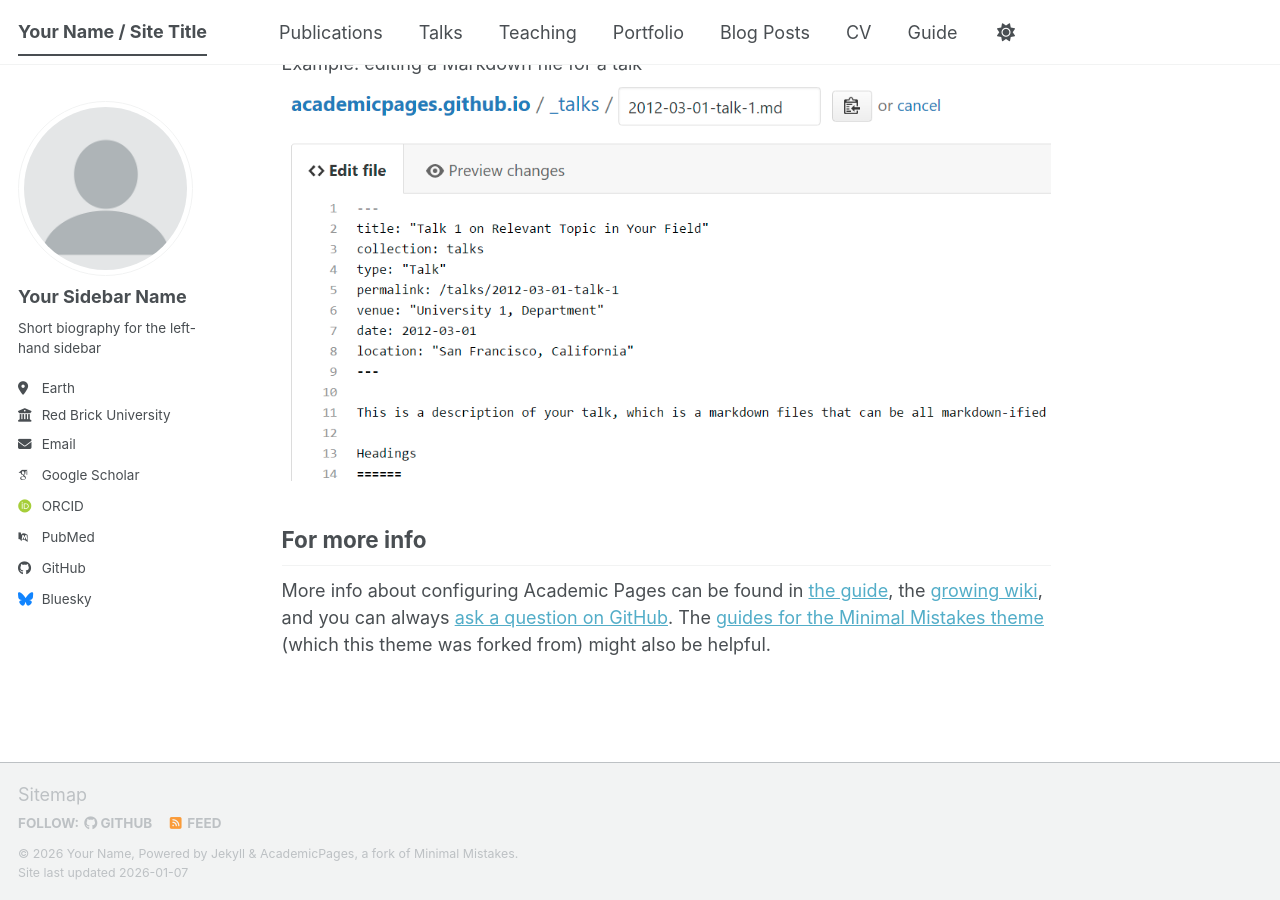
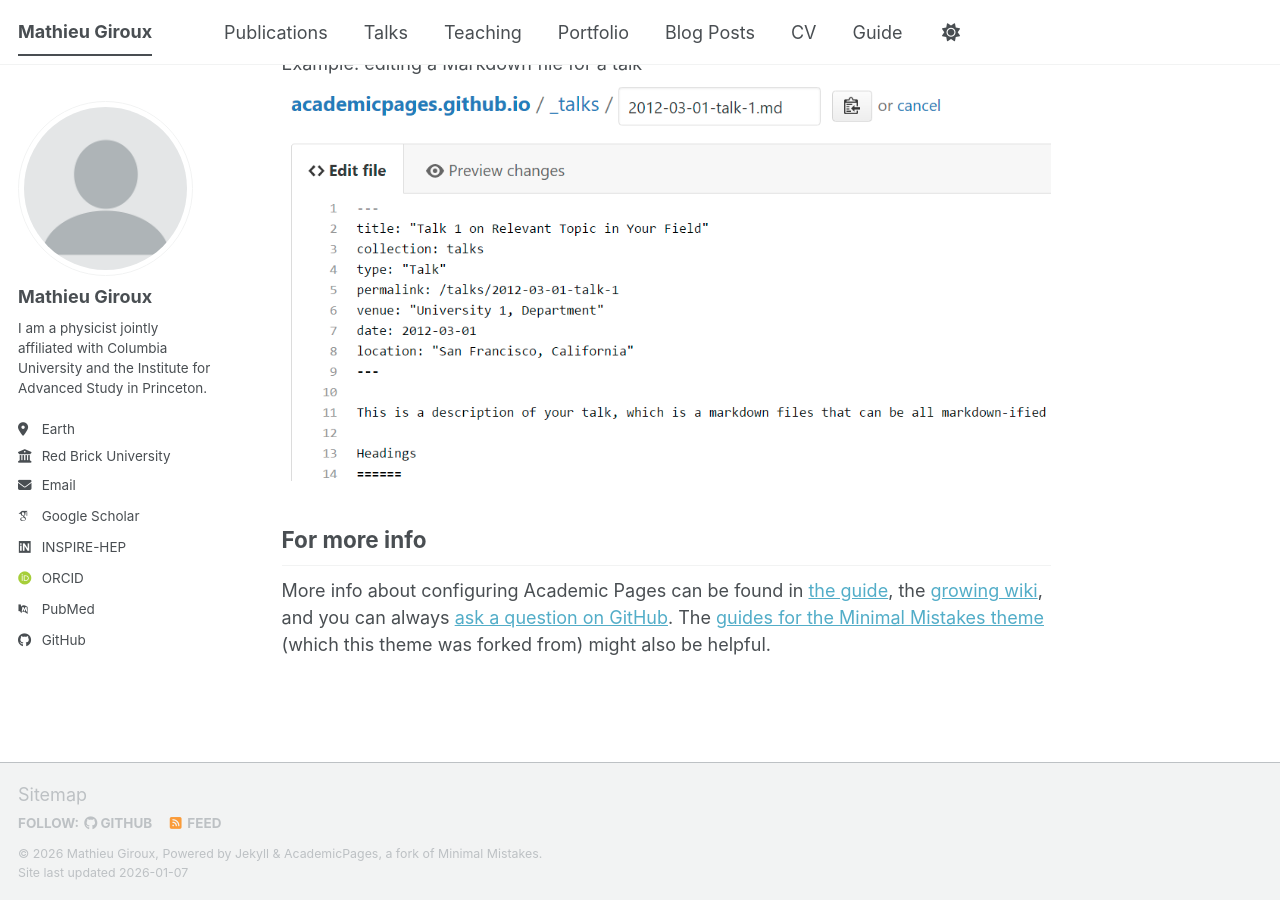
Before and after one commit to StrangeQuark007/StrangeQuark007.github.io, a Jekyll site: the page built from _pages/about.md, in a window 1280 px wide and 900 px high, scrolled down 2720 px. Built offline with Jekyll 4.4.1, drawn with Linux system fonts in a browser that asks for light colours; some web fonts are replaced; a script bundle is joined from its source files by our own code; library files that are not in the unit come from our copies.

Commit message:
Update _config.yml

```diff
--- a/_config.yml
+++ b/_config.yml
@@ -9,9 +9,9 @@
 # Basic Site Settings
 locale                   : "en-US"
 site_theme               : "default" # The available themes options are "default", "air", "sunrise", "mint", "dirt" and "contrast"
-title                    : "Your Name / Site Title"
+title                    : "Mathieu Giroux"
 title_separator          : "-"
-name                     : &name "Your Name"
+name                     : &name "Mathieu Giroux"
 description              : &description "Your Name's academic portfolio"   # Update this with a general description of your site, this is the default if not overridden by a page
 url                      : https://academicpages.github.io # The base hostname & protocol for your site e.g. "https://[your GitHub username].github.io",
                                                            # or if you already have some other page hosted on Github then use "https://[your GitHub username].github.io/[Your Repo Name]"
@@ -24,21 +24,21 @@ repository               : "academicpages/academicpages.github.io"
 author:
   # Biographic information
   avatar           : "profile.png"
-  name             : "Your Sidebar Name"
+  name             : "Mathieu Giroux"
   pronouns         : # example: "she/her"
-  bio              : "Short biography for the left-hand sidebar"
+  bio              : "I am a physicist jointly affiliated with Columbia University and the Institute for Advanced Study in Princeton."
   location         : "Earth"
   employer         : "Red Brick University"
   uri              : # URL
-  email            : "none@example.org"
+  email            : "giroux@ias.edu"
 
   # Academic websites
   academia         : # URL
   arxiv            : # URL - Update with the correct link to your profile
   googlescholar    : "https://scholar.google.com/citations?user=PS_CX0AAAAAJ"
-  inspire-hep      : # URL
+  inspire-hep      : "https://inspirehep.net"
   impactstory      : # URL
-  orcid            : "https://orcid.org/yourorcidurl"
+  orcid            : "https://orcid.org/0000-0002-2672-634X"
   semantic         : # URL
   ssrn             : # URL
   pubmed           : "https://www.ncbi.nlm.nih.gov/pubmed/?term=john+snow"
@@ -57,7 +57,7 @@ author:
 
   # Social media
   artstation       : # Username
-  bluesky          : "bsky.app" # Replace this with you Bluesky username
+  bluesky          : # Username
   facebook         : # Username
   flickr           : # Username
   foursquare       : # Username
```
